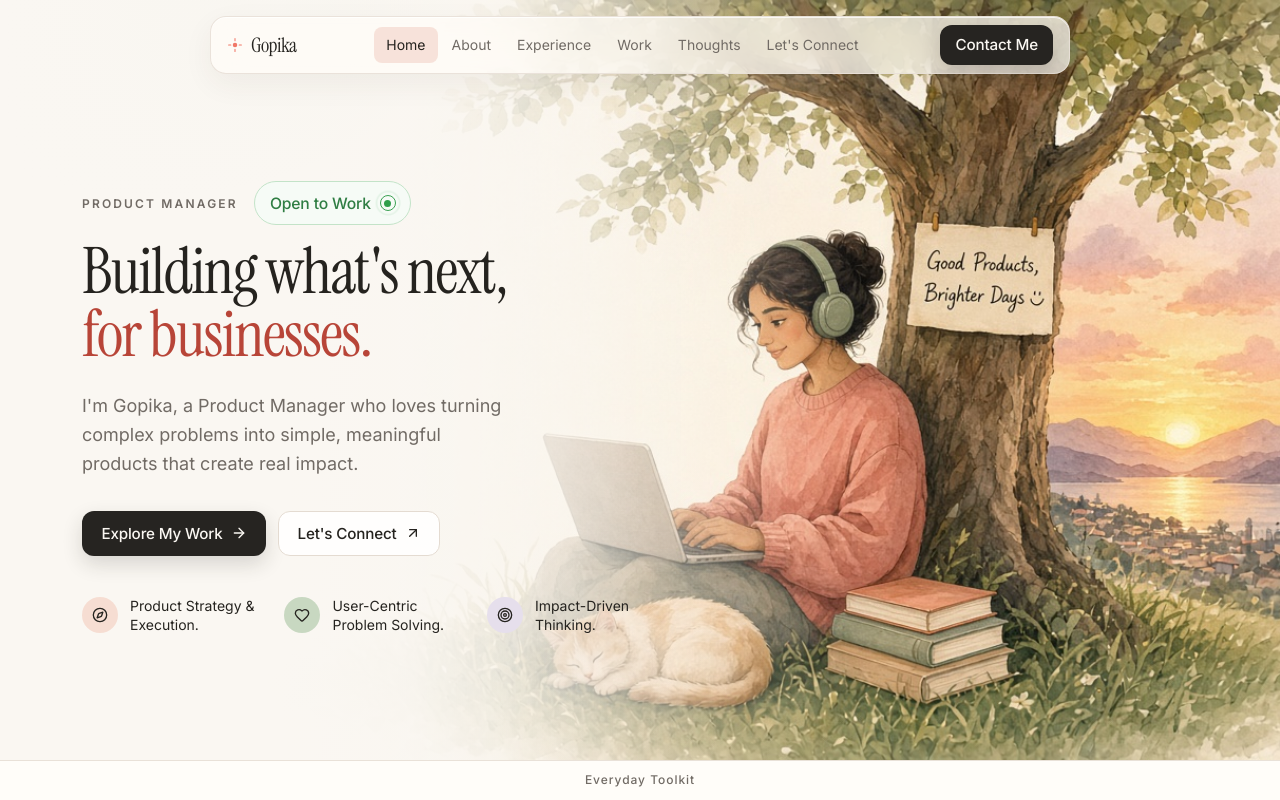
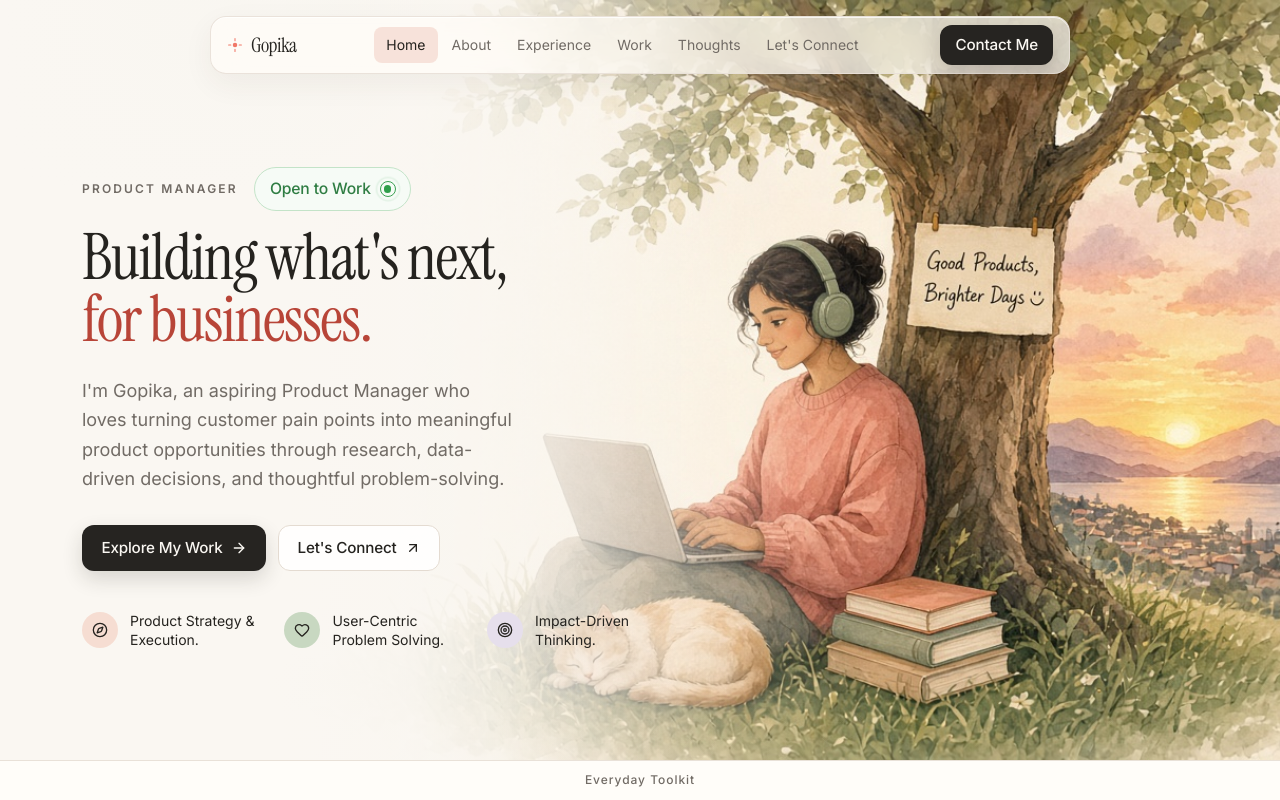
Before and after one commit to Gopika26-byte/gopikasoundar, a React (Vite) app: page / in a window 1280 px wide. Shown: the top 800 px of the page. Built offline with nearby package versions, Linux system fonts and the light colour scheme.

Commit message:
Update the landing intro to aspiring product manager.

```diff
--- a/src/data/site.ts
+++ b/src/data/site.ts
@@ -29,7 +29,7 @@ export const hero = {
   eyebrow: "Product Manager",
   lines: ["Building", "what's next,", "for people."],
   intro:
-    "I'm Gopika, a Product Manager who loves turning complex problems into simple, meaningful products that create real impact.",
+    "I'm Gopika, an aspiring Product Manager who loves turning customer pain points into meaningful product opportunities through research, data-driven decisions, and thoughtful problem-solving.",
   capabilities: [
     { title: "Product Strategy & Execution.", icon: "compass" as const },
     { title: "User-Centric Problem Solving.", icon: "heart" as const },
```
